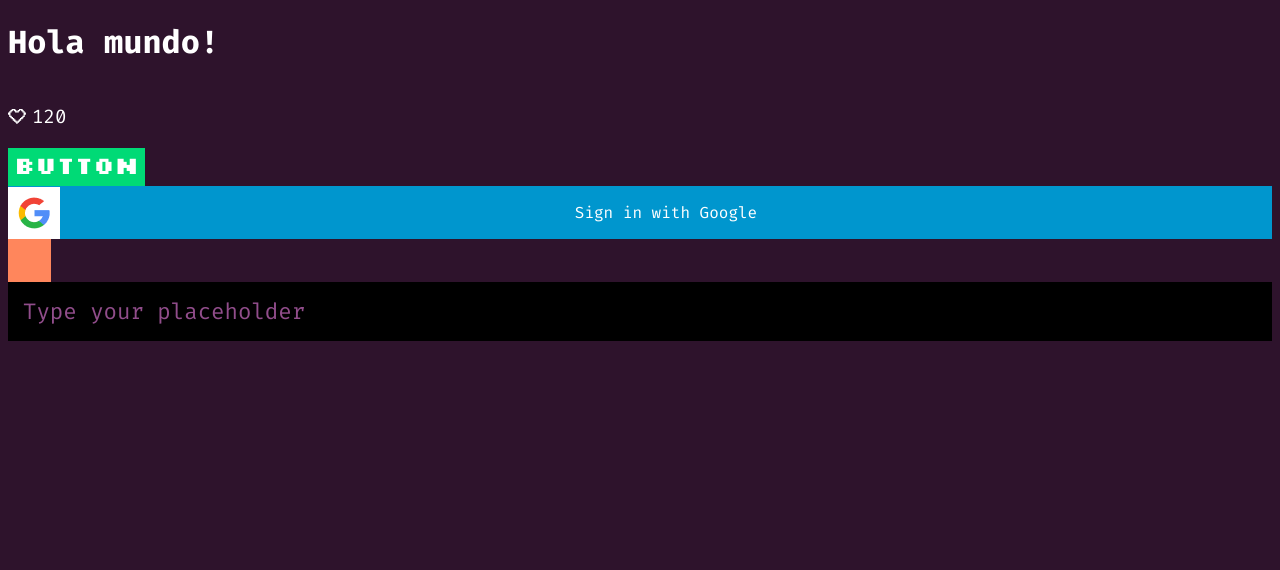
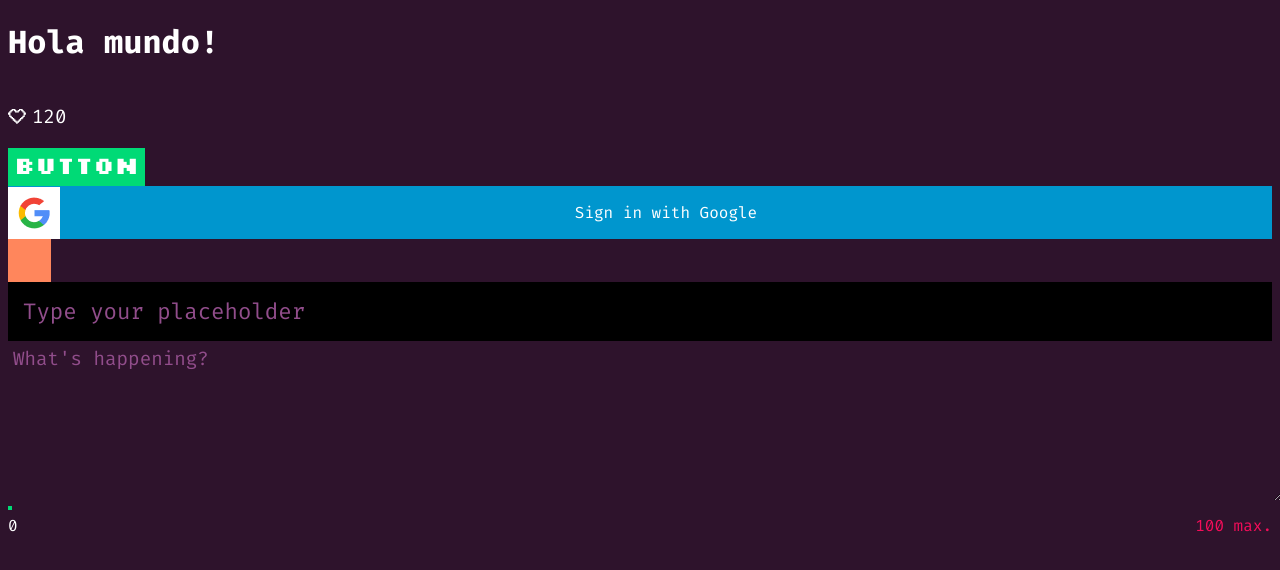
Before and after one commit to millerarocha/acamica-devs-united, a React (Create React App) app: page / in a window 1280 px wide. Shown: the top 570 px of the page. Built offline with nearby package versions, Linux system fonts and the light colour scheme.

Commit message:
feat: textarea with counter bar component

```diff
--- a/src/App.js
+++ b/src/App.js
@@ -7,6 +7,7 @@ import Button from './components/Button/Button';
 import LoginButton from './components/LoginButton/LoginButton';
 import ColorButton from './components/ColorButton/ColorButton';
 import Input from './components/Input/Input';
+import TextArea from './components/TextArea/TextArea';
 
 function App() {
   const [like,setLike] = useState(false);
@@ -38,6 +39,7 @@ function App() {
         color='orange'
       />
       <Input/>
+      <TextArea/>
     </div>
   );
 }
--- a/src/components/Input/Input.scss
+++ b/src/components/Input/Input.scss
@@ -4,7 +4,7 @@
     background-color: $black;
     border: none;
     padding: 15px;
-    color: #914D8B;
+    color: $inputColor;
     font-family: $ff-firacode;
     font-weight: $fw-regular;
     font-size: 1.4rem;
@@ -14,7 +14,7 @@
     }
 
     &::placeholder{
-        color: #914D8B;
+        color: $inputColor;
     }
 
     &__label{
--- /dev/null
+++ b/src/components/TextArea/TextArea.jsx
@@ -0,0 +1,37 @@
+import {useState} from 'react';
+import './TextArea.scss';
+
+const TextArea = ({
+    max=100,
+    placeholder="What's happening?"
+}) => {
+
+    const [count,setCount] = useState(0);
+    const [progress,setProgress] = useState(0);
+
+    const charCounter = (text)=>{
+        setCount(text.length);
+        setProgress((count/max)*100);
+    }
+
+    return (
+        <>
+            <textarea
+                className="textarea"
+                placeholder={placeholder}
+                maxlength={max}
+                onChange={(e)=>charCounter(e.target.value)}
+            ></textarea>
+            <hr
+                className="textarea__line"
+                style={{width:(progress) + '%'}}
+            />
+            <div className="textarea__counter-wrapper">
+                <p className="textarea__counter">{count}</p>
+                <p className="textarea__counter textarea__counter--red">{max} max.</p>
+            </div>
+        </>
+    )
+}
+
+export default TextArea;
--- /dev/null
+++ b/src/components/TextArea/TextArea.scss
@@ -0,0 +1,36 @@
+@import '../../sass/variables';
+
+.textarea{
+    background-color: $background;
+    width: 100%;
+    height: 150px;
+    border: none;
+    color: $inputColor;
+    padding: 5px;
+    font-family: $ff-firacode;
+    font-weight: $fw-regular;
+    font-size: 1.2rem;
+    outline: none;
+
+    &::placeholder{
+        color: $inputColor;
+    }
+
+    &__line{
+        border: 2px solid $green;
+        margin: 0;
+    }
+
+    &__counter{
+        margin: 5px 0;
+
+        &-wrapper{
+            display: flex;
+            justify-content: space-between;
+        }
+
+        &--red{
+            color: $red;
+        }
+    }
+}
--- a/src/sass/_variables.scss
+++ b/src/sass/_variables.scss
@@ -3,6 +3,7 @@
 $black: #000000;
 $white: #ffffff;
 $background: #2E132C;
+$inputColor: #914D8B;
 $red: #F50D5A;
 $orange: #FF865C;
 $yellow: #FFEA5C;
```
